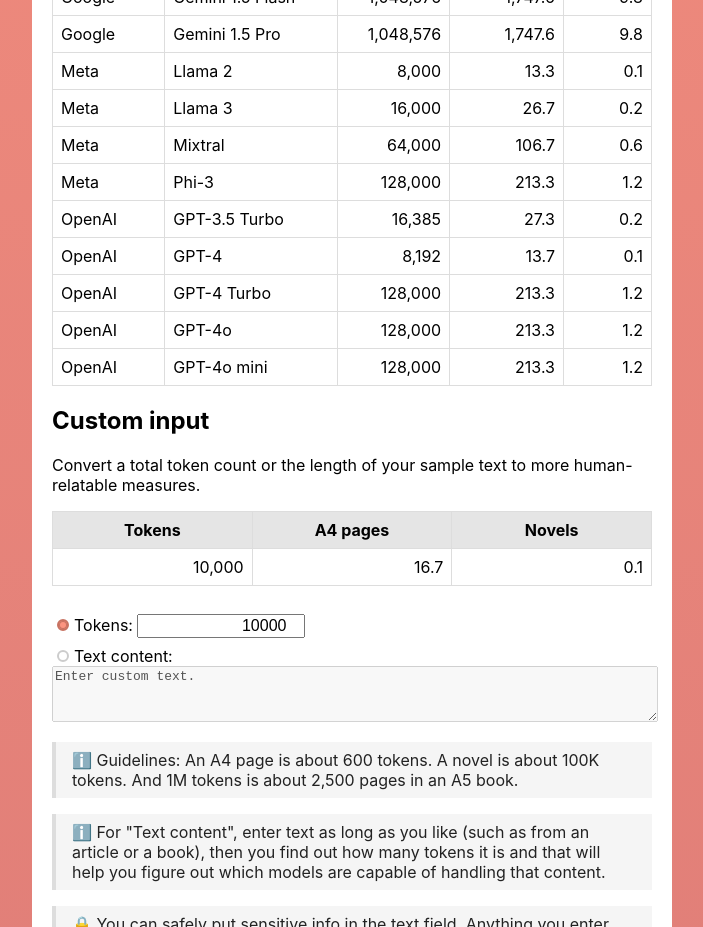
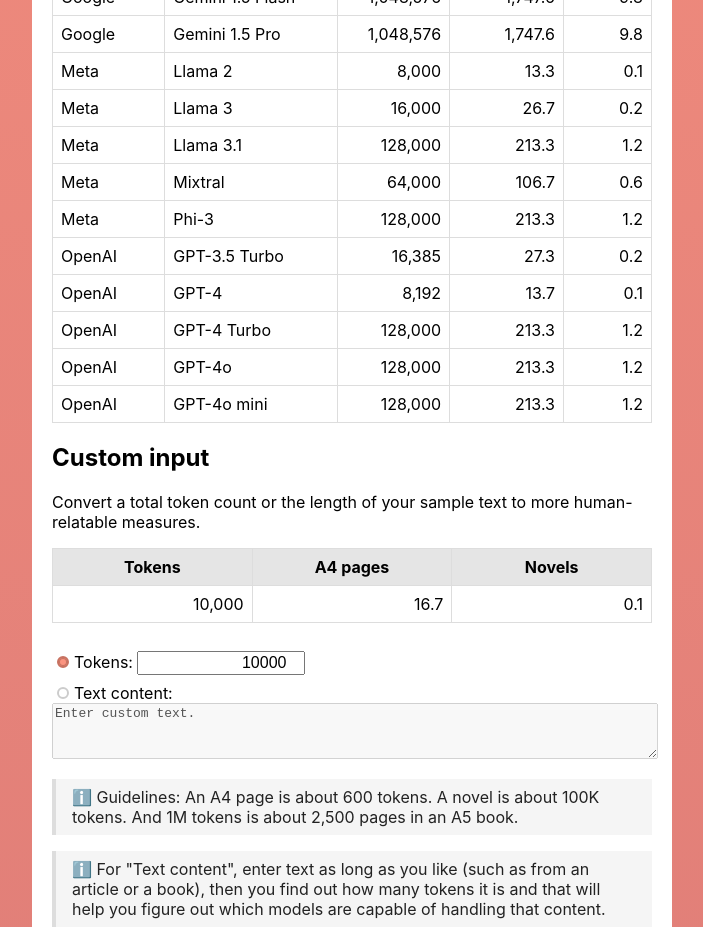
Before and after one commit to MichaelCurrin/token-translator, a React (Create React App) app: page / in a window 1280 px wide. Shown: the part 1340-2267 px from the top of the page, without its empty margins (288-991 px from the left). Built offline with nearby package versions, Linux system fonts and the light colour scheme.

Commit message:
add model

```diff
--- a/src/constants.js
+++ b/src/constants.js
@@ -12,6 +12,7 @@ export const MODEL_INPUT_LIMITS = [
   { provider: 'OpenAI', modelName: 'GPT-4 Turbo', tokens: 128000 },
   { provider: 'OpenAI', modelName: 'GPT-4', tokens: 8192 },
   { provider: 'OpenAI', modelName: 'GPT-3.5 Turbo', tokens: 16385 },
+  { provider: 'Meta', modelName: 'Llama 3.1', tokens: 128000 },
   { provider: 'Meta', modelName: 'Llama 3', tokens: 16000 },
   { provider: 'Meta', modelName: 'Llama 2', tokens: 8000 },
   { provider: 'Meta', modelName: 'Phi-3', tokens: 128000 },
```
